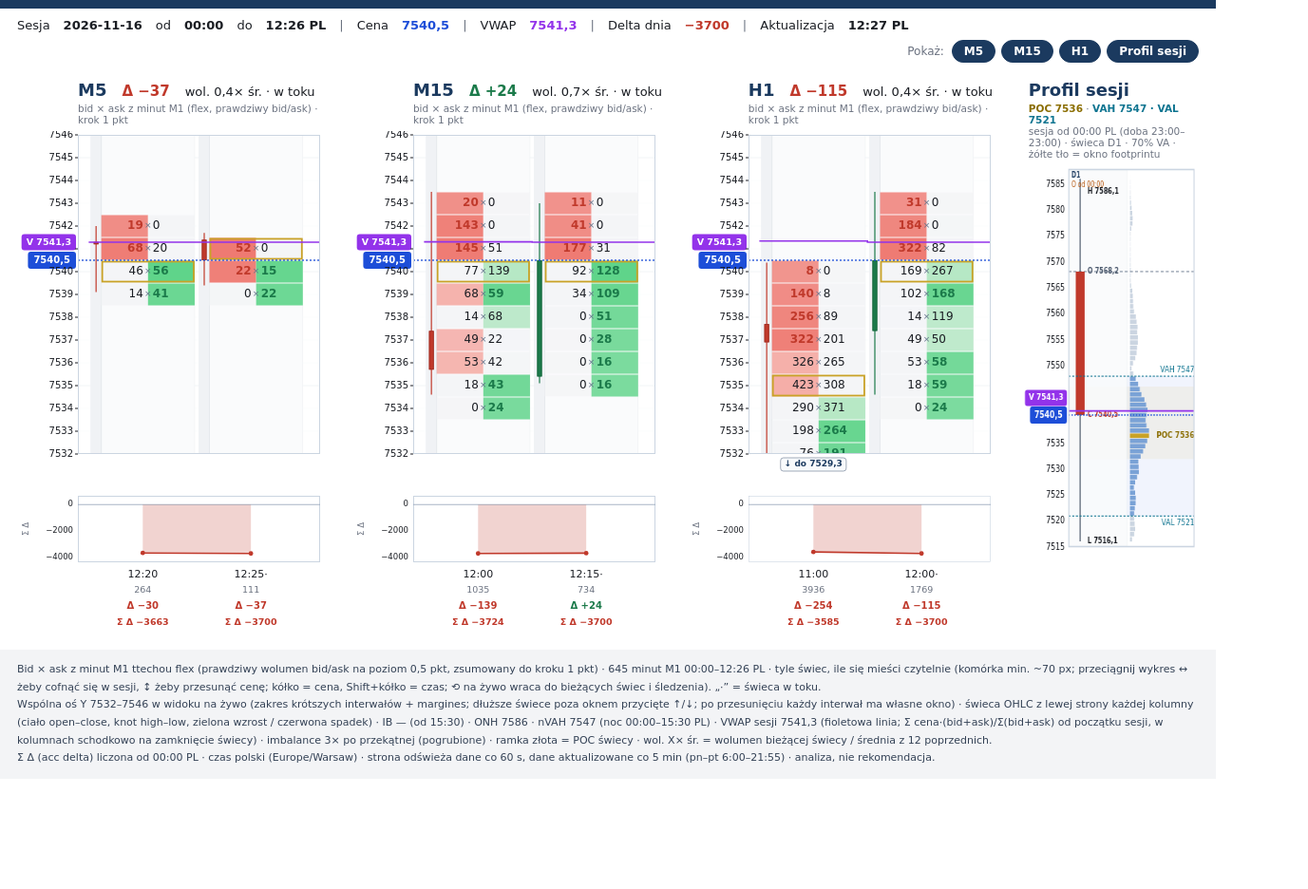
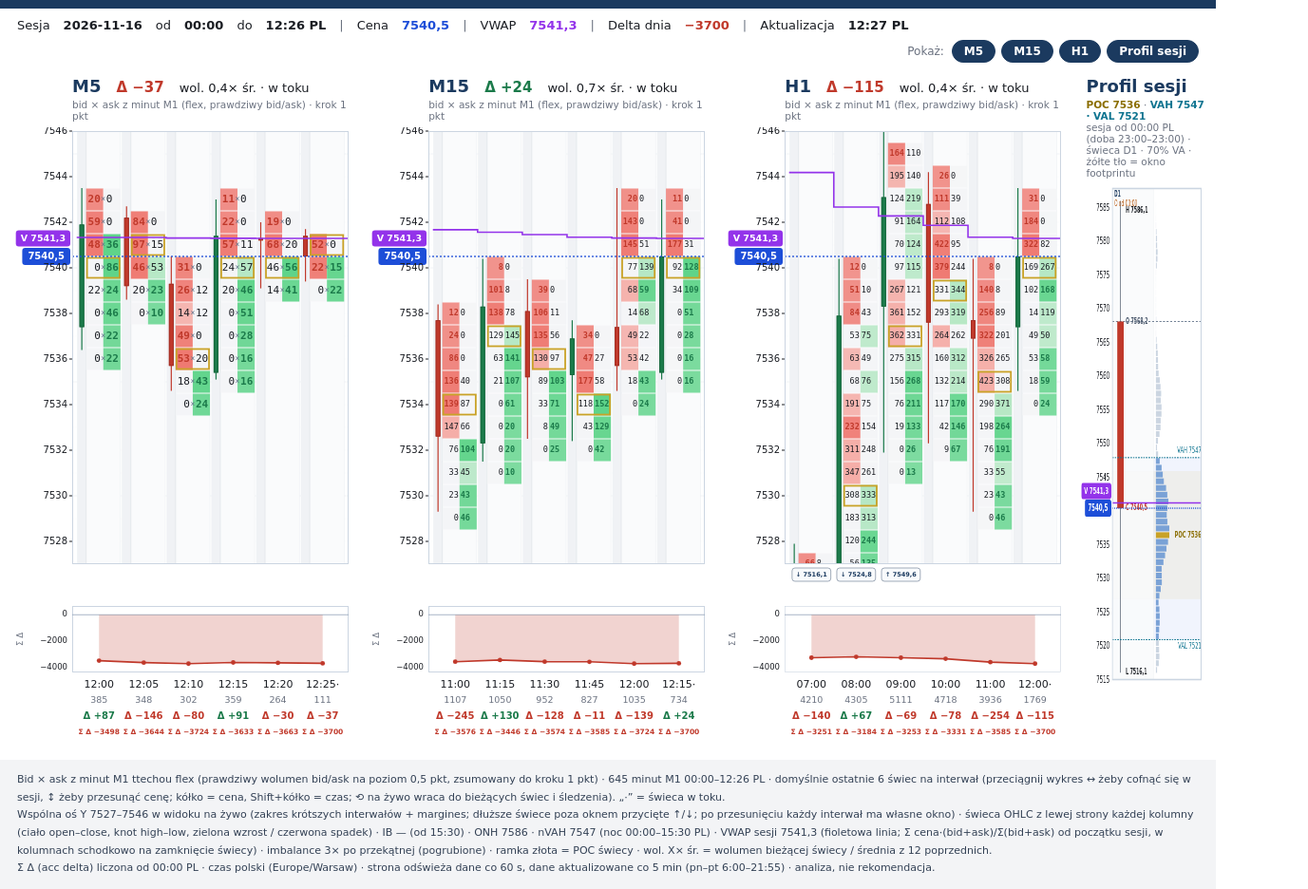
Before and after one commit to tpaczoski/da-flow, a plain HTML site: page live_us500.html in a window 1280 px wide. Shown: the part 42-978 px from the top of the page at 95% size, 1377 px wide, since content can reach past the window. Before the commit the page ends 862 px from the top, so only its background shows below. Drawn offline with Linux system fonts and the light colour scheme.

Commit message:
live_us500: z powrotem 6 świec na kolumnę, zwarte czytelne bid/ask

```diff
--- a/live_us500.html
+++ b/live_us500.html
@@ -33,9 +33,9 @@ html,body{margin:0;background:var(--bg);color:var(--text);font-family:var(--f);f
 .warn{background:#fff3d6;color:#8a5a00;border:1px solid #e0b04a;border-radius:8px;padding:8px 12px;margin:8px 18px 0;font-weight:700}
 .err{color:var(--red);font-weight:700;padding:14px 18px}
 #stale[hidden],#msg:empty,.col[hidden]{display:none}
-.cols{display:flex;gap:26px;padding:14px 18px 6px;align-items:flex-start}
-.col{flex:3 1 0;min-width:0}
-.col.prof{flex:1.7 1 0}
+.cols{display:flex;gap:12px;padding:10px 12px 6px;align-items:flex-start}
+.col{flex:3.2 1 0;min-width:0}
+.col.prof{flex:1.15 1 0;min-width:110px;max-width:240px}
 .ch{display:flex;align-items:baseline;gap:6px 16px;flex-wrap:wrap;padding-left:44px;min-height:22px}
 .ch .tf{font-size:18px;font-weight:700;color:var(--navy)}
 .ch .d{font-size:15px;font-weight:700}
@@ -91,8 +91,8 @@ canvas{display:block;width:100%}
 <div class="foot" id="foot">Ładowanie…</div>
 <script>
 const TZ = 'Europe/Warsaw';
-const NMAX = 8, STEP = 1, IMB = 3;
-const MIN_CELLS_W = 70, CANDLE_GUTTER = 11, MIN_FONT = 10;
+const N = 6, STEP = 1, IMB = 3;
+const CANDLE_GUTTER = 9, MIN_FONT = 8;
 const C = {
   navy:'#1b3a5f', green:'#1b7a4a', greenSoft:'#b6e8c5', greenCell:'#5fd48a',
   red:'#c0392b', redSoft:'#f5aea8', redCell:'#ef7a72', muted:'#6b7280', text:'#1a1d23',
@@ -100,6 +100,7 @@ const C = {
   spine:'#cbd5e1', grey:'#f4f5f7'
 };
 const FONT = '"DejaVu Sans",Verdana,"Segoe UI",system-ui,sans-serif';
+const FONT_NUM = '"DejaVu Sans Mono","Liberation Mono",Consolas,Menlo,monospace';
 const $ = id => document.getElementById(id);
 const fmtHM = new Intl.DateTimeFormat('pl-PL', { timeZone: TZ, hour: '2-digit', minute: '2-digit', hourCycle: 'h23' });
 const fmtDate = new Intl.DateTimeFormat('pl-PL', { timeZone: TZ, day: '2-digit', month: '2-digit', year: 'numeric' });
@@ -221,6 +222,7 @@ function fit(cv, h) {
   return [ctx, w];
 }
 function font(ctx, px, bold) { ctx.font = (bold ? 'bold ' : '') + px + 'px ' + FONT; }
+function fontNum(ctx, px, bold) { ctx.font = (bold ? 'bold ' : '') + px + 'px ' + FONT_NUM; }
 function fitFont(ctx, t, maxW, px, bold) { font(ctx, px, bold); while (px > 6.5 && ctx.measureText(t).width > maxW) { px -= 0.5; font(ctx, px, bold); } }
 function rrect(ctx, x, y, w, h, r) { ctx.beginPath(); ctx.roundRect ? ctx.roundRect(x, y, w, h, r) : ctx.rect(x, y, w, h); }
 function niceStep(r) { const m = Math.pow(10, Math.floor(Math.log10(Math.max(1e-9, r)))); const f = r / m; return (f <= 1 ? 1 : f <= 2 ? 2 : f <= 5 ? 5 : 10) * m; }
@@ -247,12 +249,11 @@ function drawFp(cv, all, tf, ymin, ymax, price, refItems, rowH, vwap) {
   const L = Math.max(56, Math.min(78, Math.ceil(need + 4)));
   const R = 8;
   const pw = W - L - R;
-  const nFit = fitN(W, L, R);
-  const bars = visibleSlice(all, tf, nFit);
+  const bars = visibleSlice(all, tf);
   const n = bars.length;
   const xOff = 0.60;
-  const X = u => L + (u + xOff) / (n + 0.24) * pw;
-  const unit = pw / (n + 0.24);
+  const X = u => L + (u + xOff) / (n + 0.18) * pw;
+  const unit = pw / (n + 0.18);
   const Y = p => T + (ymax - p) / (ymax - ymin) * fpH;
   const colW = unit * 0.96;
   // narrow reserved candle gutter left of bid×ask
@@ -264,24 +265,34 @@ function drawFp(cv, all, tf, ymin, ymax, price, refItems, rowH, vwap) {
     ctx.strokeStyle = p % 5 === 0 ? '#eef1f4' : '#f7f8fa'; ctx.lineWidth = p % 5 === 0 ? 0.8 : 0.5;
     ctx.beginPath(); ctx.moveTo(L, Y(p)); ctx.lineTo(L + pw, Y(p)); ctx.stroke();
   }
-  const fcell = v => (v == null ? '—' : String(Math.round(v)));
-  const midGap = Math.max(7, Math.min(10, cellsW * 0.14));
-  const padX = 1.5;
-  const numMaxW = Math.max(4, (cellsW - midGap) / 2 - padX);
-  let fs = Math.max(MIN_FONT, Math.min(12, rowH * 0.62));
+  const fcell = v => {
+    if (v == null) return '—';
+    const n = Math.round(v), a = Math.abs(n);
+    if (a >= 10000) return Math.round(n / 1000) + 'k';
+    if (a >= 1000) return (n / 1000).toFixed(1).replace('.', ',') + 'k';
+    return String(n);
+  };
   const labels = [];
   for (const c of bars) for (const [p, [bi, a]] of c.lv) {
     if (p < ymin || p > ymax - 1e-9) continue;
     labels.push(fcell(bi), fcell(a));
   }
-  font(ctx, fs);
-  let maxLab = 0;
-  for (const t of labels) maxLab = Math.max(maxLab, ctx.measureText(t).width);
-  while (fs > MIN_FONT && maxLab > numMaxW) {
-    fs -= 0.5; font(ctx, fs); maxLab = 0;
-    for (const t of labels) maxLab = Math.max(maxLab, ctx.measureText(t).width);
+  const maxLabAt = px => { fontNum(ctx, px); let m = 0; for (const t of labels) m = Math.max(m, ctx.measureText(t).width); return m; };
+  const halfW = gap => Math.max(3, (cellsW - gap) / 2 - 1);
+  let fs = Math.max(MIN_FONT, Math.min(11, rowH * 0.5));
+  let mode = 'stack'; // 'hx' bid × ask, 'h' bid ask, 'stack' bid over ask
+  if (maxLabAt(MIN_FONT) <= halfW(6)) {
+    mode = 'hx';
+    while (fs > MIN_FONT && maxLabAt(fs) > halfW(6)) fs -= 0.5;
+  } else if (maxLabAt(MIN_FONT) <= halfW(2)) {
+    mode = 'h';
+    while (fs > MIN_FONT && maxLabAt(fs) > halfW(2)) fs -= 0.5;
+  } else {
+    mode = 'stack';
+    while (fs > MIN_FONT && maxLabAt(fs) > cellsW - 2) fs -= 0.5;
   }
-  const fsX = Math.max(8, Math.min(fs - 1, midGap - 1));
+  const midGap = mode === 'hx' ? 6 : 2;
+  const fsX = Math.max(6, Math.min(fs - 1, 8));
   bars.forEach((c, i) => {
     const x0 = X(i - 0.48), cellsX = x0 + gutter;
     ctx.fillStyle = '#fafbfc'; ctx.fillRect(x0, T, colW, fpH);
@@ -301,8 +312,6 @@ function drawFp(cv, all, tf, ymin, ymax, price, refItems, rowH, vwap) {
     ctx.strokeStyle = c.c >= c.o ? '#146338' : '#9b2c22'; ctx.lineWidth = 0.8;
     ctx.strokeRect(cx - bodyW / 2 + 0.4, yTopB + 0.4, bodyW - 0.8, yBotB - yTopB - 0.8);
     const midX = cellsX + cellsW / 2;
-    const bidRight = midX - midGap / 2;
-    const askLeft = midX + midGap / 2;
     for (const [p, [bi, a]] of c.lv) {
       if (p < ymin || p > ymax - 1e-9) continue;
       const yTop = Y(p + 0.48), hh = rowH * 0.96, yc = Y(p);
@@ -313,17 +322,22 @@ function drawFp(cv, all, tf, ymin, ymax, price, refItems, rowH, vwap) {
       ctx.fillStyle = sell ? C.redCell : (bi > a ? C.redSoft : C.grey); ctx.fillRect(cellsX, yTop, cellsW / 2, hh);
       ctx.fillStyle = buy ? C.greenCell : (a > bi ? C.greenSoft : C.grey); ctx.fillRect(cellsX + cellsW / 2, yTop, cellsW / 2, hh);
       ctx.globalAlpha = 1;
+      const tb = fcell(bi), ta = fcell(a);
+      ctx.save();
+      ctx.beginPath(); ctx.rect(cellsX, yTop, Math.max(0, cellsW), hh); ctx.clip();
       ctx.textBaseline = 'middle';
-      ctx.save();
-      ctx.beginPath(); ctx.rect(cellsX, yTop, Math.max(0, cellsW / 2), hh); ctx.clip();
-      font(ctx, fs, sell); ctx.fillStyle = sell ? C.red : C.text;
-      ctx.textAlign = 'right'; ctx.fillText(fcell(bi), bidRight, yc);
-      ctx.restore();
-      font(ctx, fsX); ctx.fillStyle = '#64748b'; ctx.textAlign = 'center'; ctx.fillText('×', midX, yc);
-      ctx.save();
-      ctx.beginPath(); ctx.rect(cellsX + cellsW / 2, yTop, Math.max(0, cellsW / 2), hh); ctx.clip();
-      font(ctx, fs, buy); ctx.fillStyle = buy ? C.green : C.text;
-      ctx.textAlign = 'left'; ctx.fillText(fcell(a), askLeft, yc);
+      if (mode === 'stack') {
+        fontNum(ctx, fs, sell); ctx.fillStyle = sell ? C.red : C.text;
+        ctx.textAlign = 'center'; ctx.fillText(tb, midX, yc - fs * 0.55);
+        fontNum(ctx, fs, buy); ctx.fillStyle = buy ? C.green : C.text;
+        ctx.fillText(ta, midX, yc + fs * 0.55);
+      } else {
+        fontNum(ctx, fs, sell); ctx.fillStyle = sell ? C.red : C.text;
+        ctx.textAlign = 'right'; ctx.fillText(tb, midX - midGap / 2, yc);
+        if (mode === 'hx') { fontNum(ctx, fsX); ctx.fillStyle = '#64748b'; ctx.textAlign = 'center'; ctx.fillText('×', midX, yc); }
+        fontNum(ctx, fs, buy); ctx.fillStyle = buy ? C.green : C.text;
+        ctx.textAlign = 'left'; ctx.fillText(ta, midX + midGap / 2, yc);
+      }
       ctx.restore();
       if (c.poc === p) { ctx.strokeStyle = C.poc; ctx.lineWidth = 1.8; ctx.strokeRect(cellsX + 1, yTop + 1, cellsW - 2, hh - 2); }
     }
@@ -575,23 +589,10 @@ function windowEnd(all, tf) {
   for (let k = 0; k < all.length; k++) if (all[k].st <= p.endSt) i = k;
   return i < 0 ? 0 : i;
 }
-function canvasW(cv) {
-  return Math.max(240, (cv && cv.parentElement && cv.parentElement.clientWidth) || 240);
-}
-function fitN(W, L, R) {
-  const pw = Math.max(50, (W || 240) - (L || 62) - (R || 8));
-  const minCol = CANDLE_GUTTER + MIN_CELLS_W;
-  return Math.max(2, Math.min(NMAX, Math.floor(pw * 0.96 / minCol - 0.24)));
-}
-function nForTf(tf) {
-  const id = tf === 5 ? 'c5' : tf === 15 ? 'c15' : 'c60';
-  return fitN(canvasW($(id)));
-}
-function visibleSlice(all, tf, n) {
+function visibleSlice(all, tf) {
   const end = windowEnd(all, tf);
   if (end < 0) return [];
-  const k = n != null ? n : nForTf(tf);
-  return all.slice(Math.max(0, end - k + 1), end + 1);
+  return all.slice(Math.max(0, end - N + 1), end + 1);
 }
 function timeIsLive(all, tf) {
   const p = PAN[tf];
@@ -603,7 +604,7 @@ function isPanned(all, tf) {
 }
 function setTimeEnd(all, tf, endIdx) {
   if (!all.length) return;
-  const minEnd = Math.min(all.length, nForTf(tf)) - 1;
+  const minEnd = Math.min(all.length, N) - 1;
   const j = Math.max(minEnd, Math.min(all.length - 1, Math.round(endIdx)));
   PAN[tf].endSt = j >= all.length - 1 ? null : all[j].st;
 }
@@ -876,7 +877,7 @@ function render(data) {
   const nv = refItems.find(r => r[1] === 'nVAH'), onh = refItems.find(r => r[1] === 'ONH');
   const ibh = refItems.find(r => r[1] === 'IB High'), ibl = refItems.find(r => r[1] === 'IB Low');
   $('foot').innerHTML =
-    `Bid × ask z minut M1 ttechou flex (prawdziwy wolumen bid/ask na poziom 0,5 pkt, zsumowany do kroku 1 pkt) · ${bars.length} minut M1 ${fmtHM.format(new Date(bars[0].ms))}–${fmtHM.format(new Date(last.ms))} PL · tyle świec, ile się mieści czytelnie (komórka min. ~70 px; przeciągnij wykres ↔ żeby cofnąć się w sesji, ↕ żeby przesunąć cenę; kółko = cena, Shift+kółko = czas; ⟲ na żywo wraca do bieżących świec i śledzenia). „·” = świeca w toku.<br>` +
+    `Bid × ask z minut M1 ttechou flex (prawdziwy wolumen bid/ask na poziom 0,5 pkt, zsumowany do kroku 1 pkt) · ${bars.length} minut M1 ${fmtHM.format(new Date(bars[0].ms))}–${fmtHM.format(new Date(last.ms))} PL · domyślnie ostatnie 6 świec na interwał (przeciągnij wykres ↔ żeby cofnąć się w sesji, ↕ żeby przesunąć cenę; kółko = cena, Shift+kółko = czas; ⟲ na żywo wraca do bieżących świec i śledzenia). „·” = świeca w toku.<br>` +
     `Wspólna oś Y ${fpx(ymin)}–${fpx(ymax)} w widoku na żywo (zakres krótszych interwałów + margines; dłuższe świece poza oknem przycięte ↑/↓; po przesunięciu każdy interwał ma własne okno) · świeca OHLC z lewej strony każdej kolumny (ciało open–close, knot high–low, zielona wzrost / czerwona spadek) · ` +
     `IB ${ibl ? fpx(ibl[0]) + '–' + fpx(ibh[0]) : '— (od 15:30)'} · ONH ${onh ? fpx(onh[0]) : '—'} · nVAH ${nv ? fpx(nv[0]) : '—'} (noc 00:00–15:30 PL) · VWAP sesji ${fpx(Math.round(vwap * 10) / 10)} (fioletowa linia; Σ cena·(bid+ask)/Σ(bid+ask) od początku sesji, w kolumnach schodkowo na zamknięcie świecy) · imbalance ${IMB}× po przekątnej (pogrubione) · ramka złota = POC świecy · wol. X× śr. = wolumen bieżącej świecy / średnia z 12 poprzednich.<br>` +
     `Σ Δ (acc delta) liczona od ${fmtHM.format(new Date(bars[0].ms))} PL · czas polski (Europe/Warsaw) · strona odświeża dane co 60 s, dane aktualizowane co 5 min (pn–pt 6:00–21:55) · analiza, nie rekomendacja.`;
```
